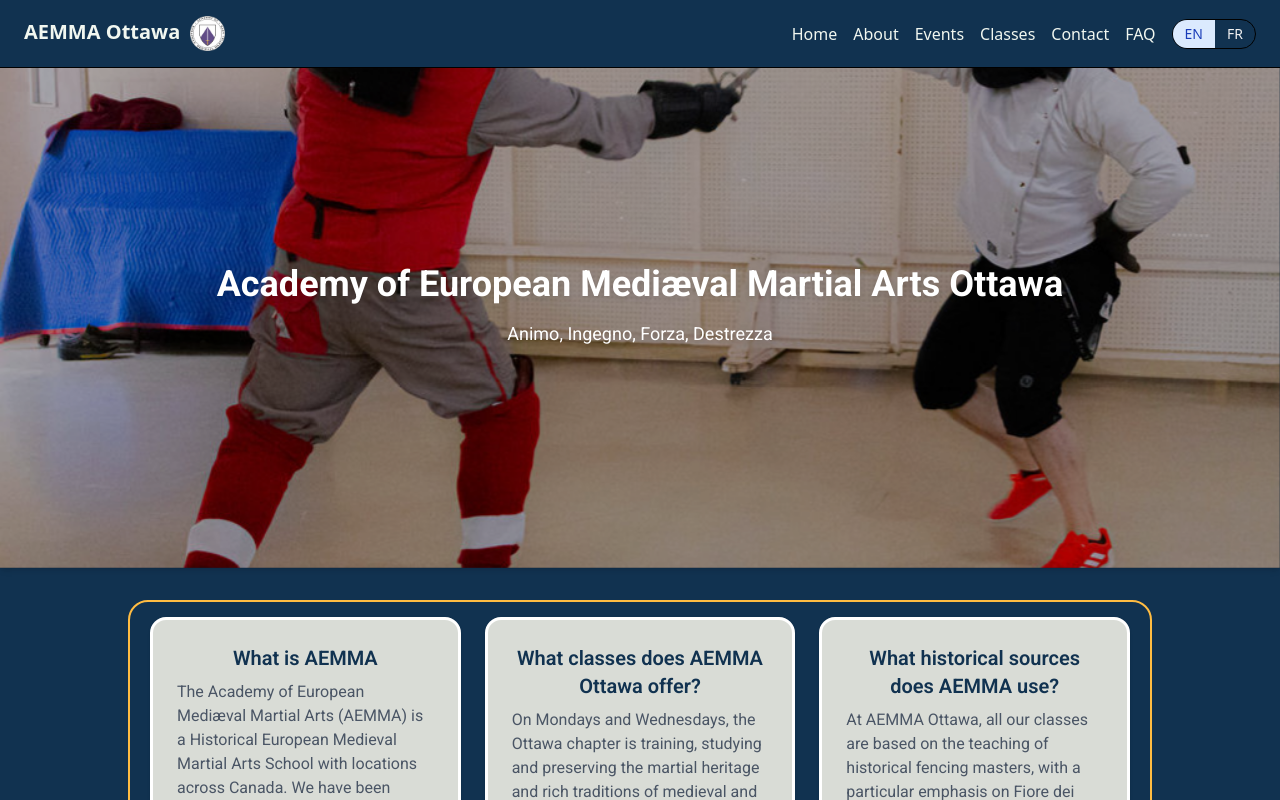
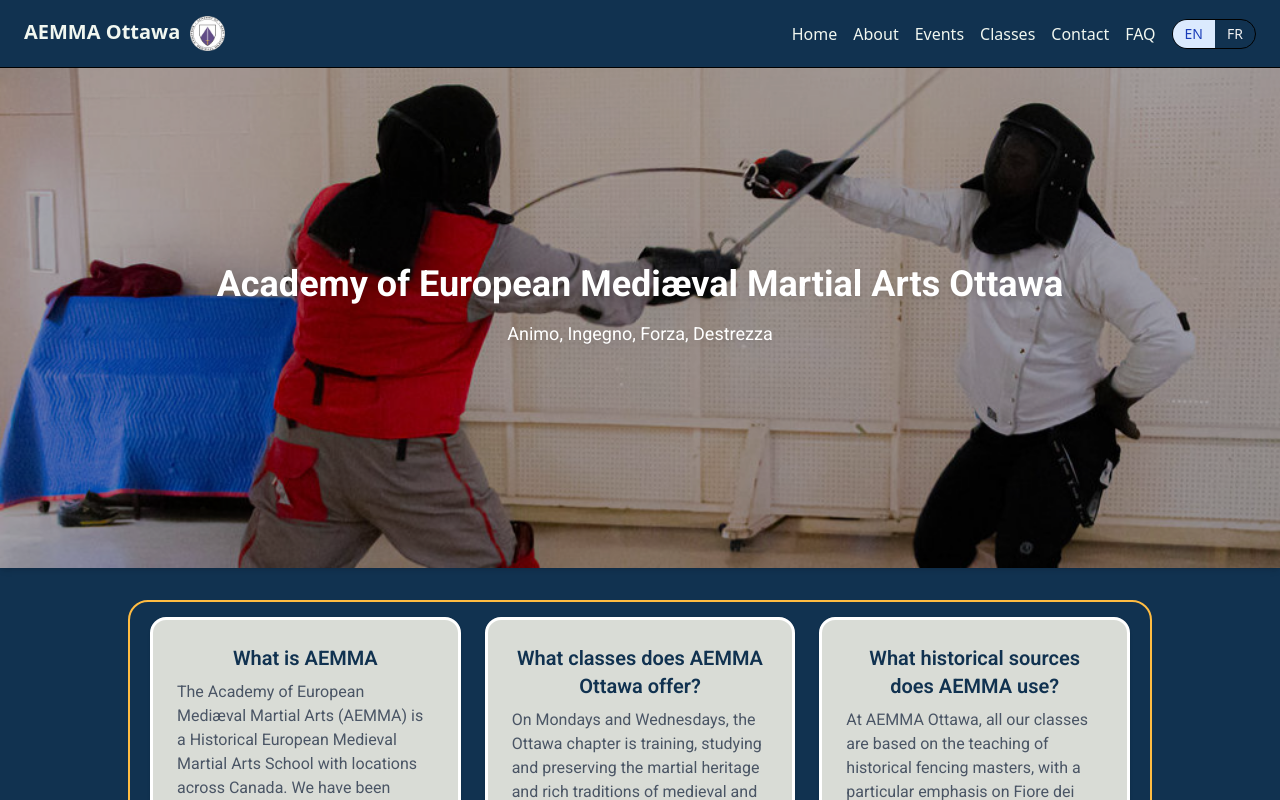
Before and after one commit to TheScholarlySquire/aemma-ottawa, a React (Vite) app: page /faq in a window 1280 px wide. Shown: the top 800 px of the page. Built offline with nearby package versions, Linux system fonts and the light colour scheme; what i18next-icu would draw is missing.

Commit message:
new image for banner, vertical alignment of images, Max is a scholar now.

```diff
--- a/src/components/HeroBanner.jsx
+++ b/src/components/HeroBanner.jsx
@@ -5,11 +5,11 @@
 import 'swiper/css';
 
 const images = [
-    { src: './img/group1.jpg', alt: 'Group event' },
-    { src: './img/b1.jpg', alt: 'Historical drills in action' },
-    { src: './img/bc1.jpg', alt: 'Training with sidesword' },
-    { src: './img/cs1.jpg', alt: 'Fencing' },
-    { src: './img/mc1.jpg', alt: 'Fencing' },
+    { src: './img/group3.jpg', alt: 'Group event', className: 'object-top'},
+    { src: './img/b1.jpg', alt: 'Historical drills in action', className: 'object-[0px_-50px]' },
+    { src: './img/bc1.jpg', alt: 'Training with sidesword', className: 'object-[0px_-100px]' },
+    { src: './img/cs1.jpg', alt: 'Fencing', className: 'object-[0px_-550px]' },
+    { src: './img/mc1.jpg', alt: 'Fencing', className: 'object-[0px_-300px]' },
 ];
 
 export default function HeroBanner() {
@@ -30,7 +30,7 @@
                         <img
                             src={img.src}
                             alt={img.alt}
-                            className="w-full h-full object-cover"
+                            className={"w-full h-full object-cover " + img.className}
                         />
                     </SwiperSlide>
                 ))}
--- a/src/components/ImageCarousel.jsx
+++ b/src/components/ImageCarousel.jsx
@@ -5,7 +5,7 @@
 import 'swiper/css/pagination';
 
 const images = [
-    { src: './img/group1.jpg', alt: 'Group event' },
+    { src: './img/group3.jpg', alt: 'Group event' },
     { src: './img/b1.jpg', alt: 'Historical drills in action' },
     { src: './img/bc1.jpg', alt: 'Training with sidesword' },
     { src: './img/cs1.jpg', alt: 'Fencing' },
--- a/src/locales/en/about.json
+++ b/src/locales/en/about.json
@@ -58,7 +58,7 @@
         },
         {
             "name": "Max",
-            "title": "Scholar candidate",
+            "title": "Scholar",
             "pronoun": "he/him",
             "bio": "Max Nossevitch is a lifelong medievalist who began studying the I.33 manuscript in 2011 as an undergraduate at the University of Toronto. There, he helped organize a fencing workshop with Beau through the Medieval Studies Undergraduate Society and practiced buhurt on a team that later became Canada’s national squad, though he left due to injury. He went on to lead a medieval reenactment group focused on 15th-century texts and printing, collecting facsimiles of historical fencing treatises. After moving to Ottawa in 2017, he discovered Beau had founded AEMMA Ottawa and has been a member since 2019.",
             "image": ""
--- a/src/locales/fr/about.json
+++ b/src/locales/fr/about.json
@@ -56,7 +56,7 @@
         },
         {
             "name": "Max",
-            "title": "candidat érudit",
+            "title": "érudit",
             "pronoun": "il/lui",
             "bio": "Max Nossevitch est un passionné de longue date du Moyen Âge, qui a commencé à étudier le manuscrit I.33 en 2011 alors qu’il était étudiant de premier cycle à l’Université de Toronto. Il y a organisé un atelier d’escrime avec Beau par l’intermédiaire de la Medieval Studies Undergraduate Society et a pratiqué le buhurt au sein d’une équipe qui allait devenir l’équipe nationale canadienne, bien qu’il ait dû arrêter à la suite d’une blessure. Il a ensuite dirigé un groupe de reconstitution médiévale axé sur les textes et l’imprimerie du XVe siècle, collectionnant des fac-similés de traités d’escrime historiques. Après avoir déménagé à Ottawa en 2017, il a découvert que Beau y avait fondé un chapitre de l’AAMME, dont il est membre depuis 2019.",
             "image": ""
--- a/src/pages/Home.jsx
+++ b/src/pages/Home.jsx
@@ -35,7 +35,7 @@
             {hasRelevantEvents && <EventBanner events={allEvents} />}
             <AboutSection />
             <div id="intakeInfo">
-                <section id="intakeBanner" class="relative w-full">
+                <section id="intakeBanner" className="relative w-full">
                     <img src="./img/group2.jpg" alt=""/>
 
                     {/* Content */}
```
Also changed, not shown: 1 other file (tests, documents, lock files or other folders).
